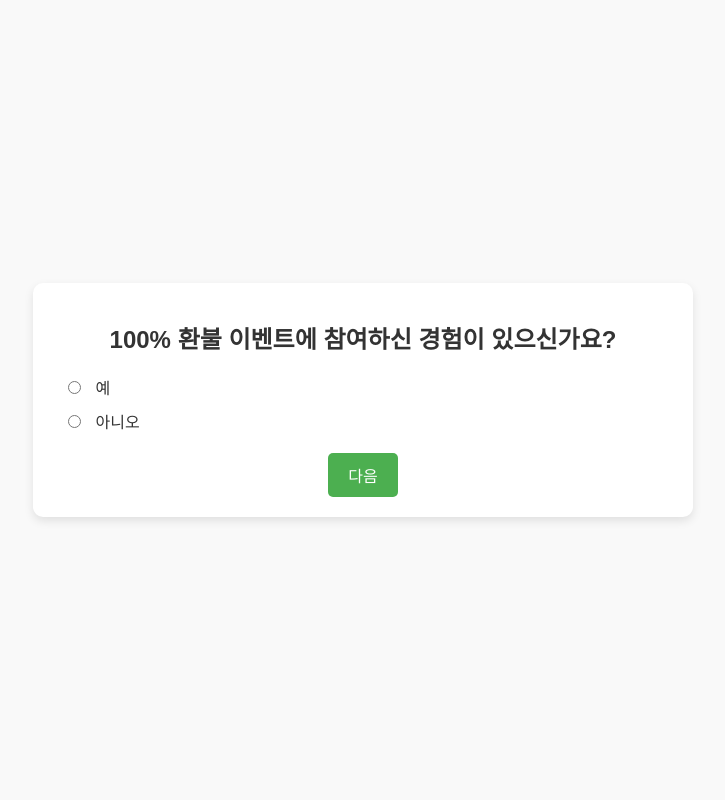
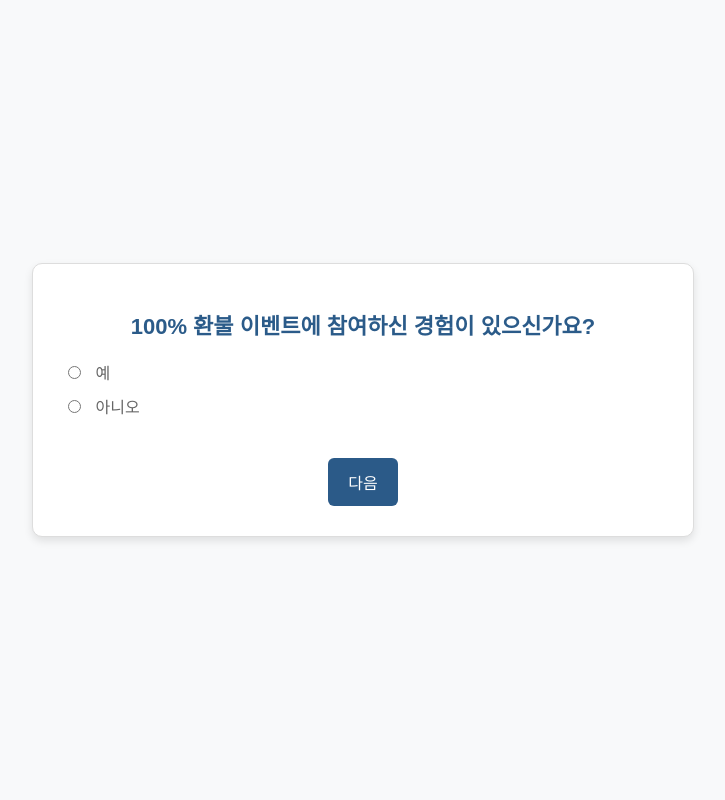
Before and after one commit to sdefgbhnjmj/100_percent_refund_page, a Flask app: page /question_event in a window 1280 px wide. Shown: the whole page, without its empty margins (277-1002 px from the left). Run offline with Flask 2, Linux system fonts and the light colour scheme.

Commit message:
Initial commit

```diff
--- a/templates/question_event.html
+++ b/templates/question_event.html
@@ -6,8 +6,8 @@
     <title>이벤트 참여 경험</title>
     <style>
         body {
-            font-family: Arial, sans-serif;
-            background-color: #f9f9f9;
+            font-family: "Noto Sans KR", Arial, sans-serif;
+            background-color: #f8f9fa;
             margin: 0;
             padding: 0;
             display: flex;
@@ -16,17 +16,19 @@
             height: 100vh;
         }
         .container {
-            background: white;
-            padding: 20px 30px;
+            background-color: white;
+            padding: 30px;
+            border: 1px solid #ddd;
             border-radius: 10px;
-            box-shadow: 0 4px 10px rgba(0, 0, 0, 0.1);
-            text-align: center;
             max-width: 600px;
             width: 100%;
+            box-shadow: 0 4px 8px rgba(0, 0, 0, 0.1);
+            text-align: center;
         }
         h1 {
-            font-size: 24px;
-            color: #333;
+            font-size: 22px;
+            font-weight: bold;
+            color: rgba(20, 73, 124, 0.9); /* #14497C with 90% opacity */
             margin-bottom: 20px;
         }
         .options {
@@ -35,25 +37,33 @@
         }
         label {
             font-size: 16px;
-            color: #333;
+            color: rgba(85, 85, 85, 0.9); /* Slightly darker text with 90% opacity */
             margin-bottom: 10px;
             display: block;
+            cursor: pointer;
         }
         input[type="radio"] {
             margin-right: 10px;
         }
+        input[type="radio"]:checked + label {
+            color: rgba(20, 73, 124, 0.9); /* Highlight selected option */
+        }
         button {
-            background-color: #4CAF50;
+            background-color: rgba(20, 73, 124, 0.9); /* #14497C with 90% opacity */
             color: white;
             border: none;
-            padding: 10px 20px;
+            padding: 12px 20px;
             font-size: 16px;
-            border-radius: 5px;
+            border-radius: 6px;
             cursor: pointer;
-            transition: background-color 0.3s ease;
+            margin-top: 20px;
+            transition: background-color 0.2s;
         }
         button:hover {
-            background-color: #45a049;
+            background-color: rgba(10, 54, 95, 0.9); /* Darker hover effect */
+        }
+        button:focus {
+            outline: none;
         }
     </style>
 </head>
```
